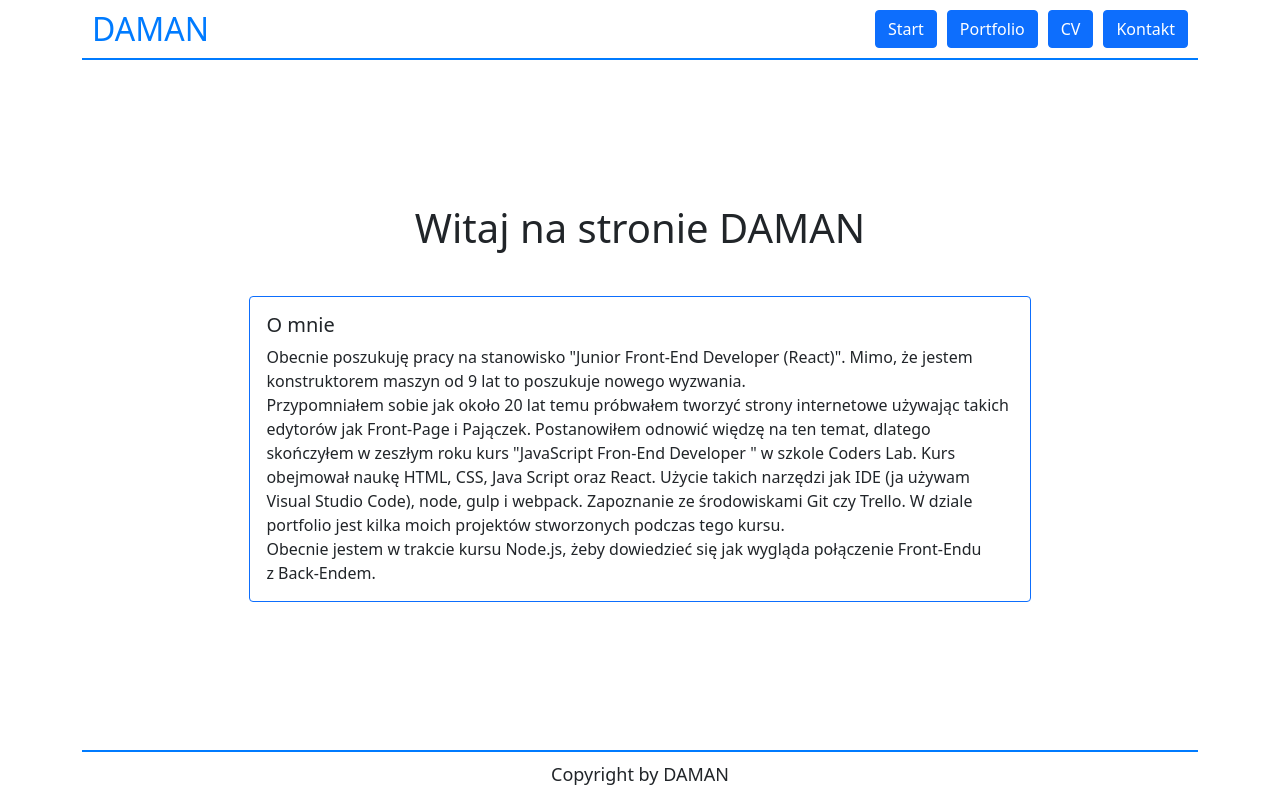
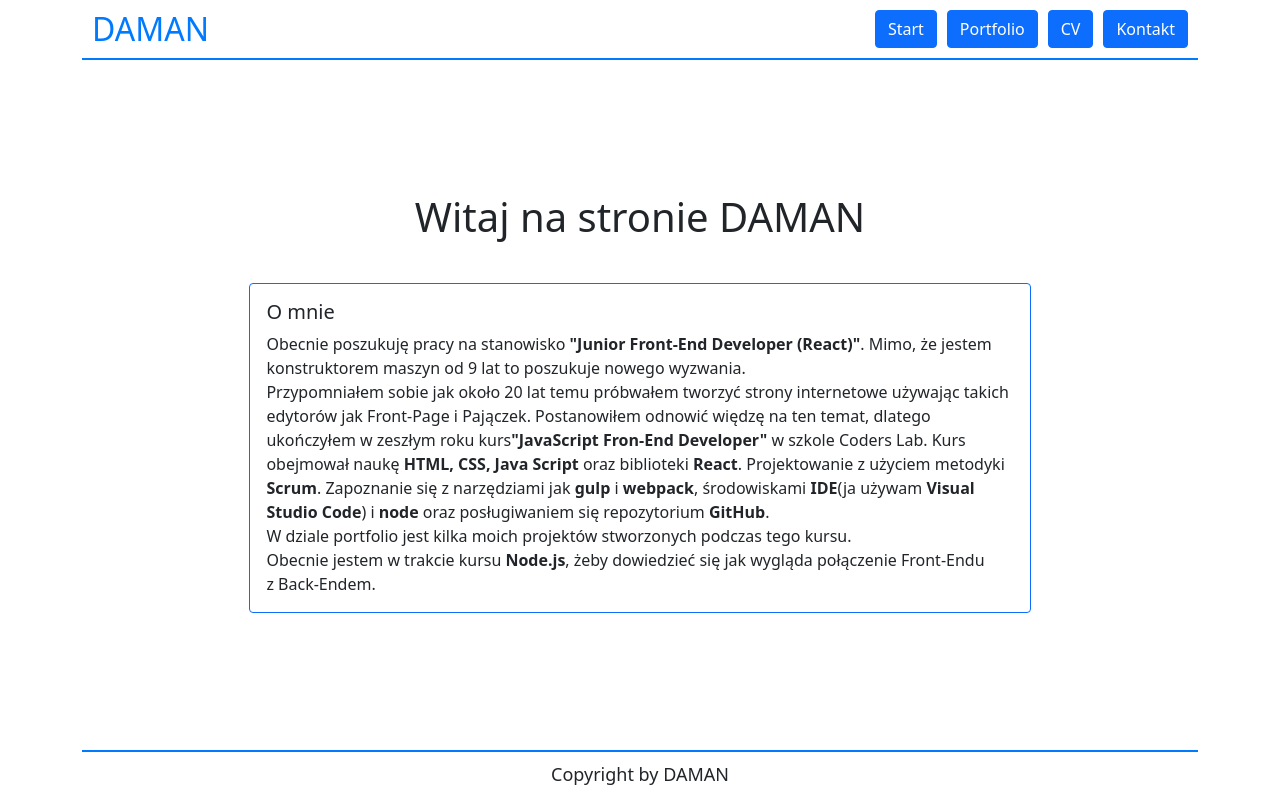
Before and after one commit to dkrzoska/DAMAN, a React (Create React App) app: page /#/ in a window 1280 px wide. Built offline with nearby package versions, Linux system fonts and the light colour scheme.

Commit message:
update 0.2

```diff
--- /dev/null
+++ b/src/components/home/Aboutme/Aboutme.js
@@ -0,0 +1,19 @@
+import React from 'react';
+
+function Aboutme() {
+    return (
+        <div>
+            Obecnie poszukuję pracy na stanowisko <strong>"Junior Front-End Developer (React)"</strong>.
+                    Mimo, że jestem konstruktorem maszyn od 9 lat to poszukuje nowego wyzwania.<br />
+                    Przypomniałem sobie jak około 20 lat temu próbwałem tworzyć strony internetowe używając takich edytorów jak
+                    Front-Page i&nbsp;Pajączek. Postanowiłem odnowić więdzę na ten temat, dlatego ukończyłem w&nbsp;zeszłym roku kurs
+            <strong>"JavaScript Fron-End Developer"</strong> w szkole Coders Lab. Kurs obejmował naukę <strong>HTML, CSS, Java Script</strong> oraz biblioteki <strong>React</strong>.
+                    Projektowanie z użyciem metodyki <strong>Scrum</strong>. Zapoznanie się z narzędziami jak <strong>gulp</strong> i&nbsp;<strong>webpack</strong>, środowiskami <strong>IDE</strong>
+                    (ja używam <strong>Visual Studio Code</strong>) i&nbsp;<strong>node</strong> oraz posługiwaniem się repozytorium <strong>GitHub</strong>.<br />
+                    W dziale portfolio jest kilka moich projektów stworzonych podczas tego kursu.<br />
+                    Obecnie jestem w trakcie kursu <strong>Node.js</strong>, żeby dowiedzieć się jak wygląda połączenie Front-Endu z&nbsp;Back&#8209;Endem.
+        </div>
+    )
+}
+
+export default Aboutme
--- a/src/components/home/Main/Main.js
+++ b/src/components/home/Main/Main.js
@@ -3,6 +3,7 @@ import styled from 'styled-components';
 import { colors } from '../../settings/settings';
 import img from '../../../assets/logo512.png';
 import Card from 'react-bootstrap/Card';
+import Aboutme from '../Aboutme/Aboutme';
 
 const Styleddiv = styled.div`
     {
@@ -28,14 +29,7 @@ function Main() {
                 <Card.Body>
                     <Card.Title>O mnie</Card.Title>
                     <Card.Text>
-                    Obecnie poszukuję pracy na stanowisko "Junior Front-End Developer (React)".
-                    Mimo, że jestem konstruktorem maszyn od 9 lat to poszukuje nowego wyzwania.<br/>
-                    Przypomniałem sobie jak około 20 lat temu próbwałem tworzyć strony internetowe używając takich edytorów jak
-                    Front-Page i Pajączek. Postanowiłem odnowić więdzę na ten temat, dlatego skończyłem w zeszłym roku kurs
-                    "JavaScript Fron-End Developer " w szkole Coders Lab. Kurs obejmował naukę HTML, CSS, Java Script oraz React.
-                    Użycie takich narzędzi jak IDE (ja używam Visual Studio Code), node, gulp i webpack. Zapoznanie ze środowiskami Git czy Trello.
-                    W dziale portfolio jest kilka moich projektów stworzonych podczas tego kursu.<br/>
-                    Obecnie jestem w trakcie kursu Node.js, żeby dowiedzieć się jak wygląda połączenie Front-Endu z&nbsp;Back&#8209;Endem.
+                        <Aboutme />
                     </Card.Text>
                 </Card.Body>
             </Card>
```
Also changed, not shown: 1 other file (tests, documents, lock files or other folders). Lines whose indentation alone changed are shown as unchanged.
